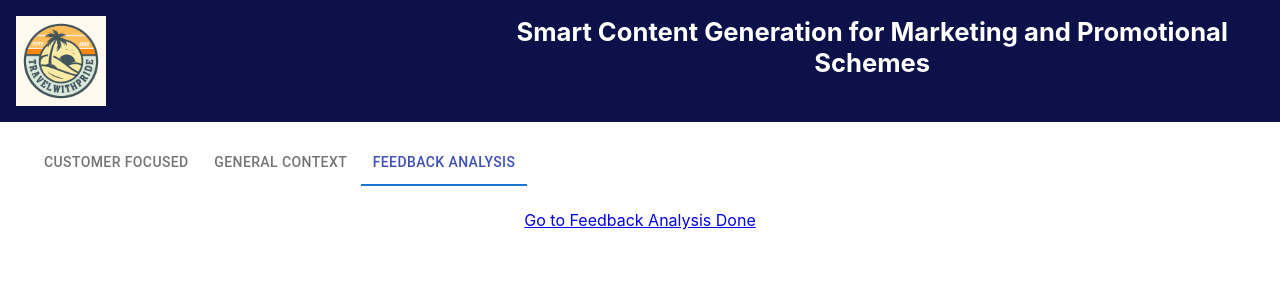
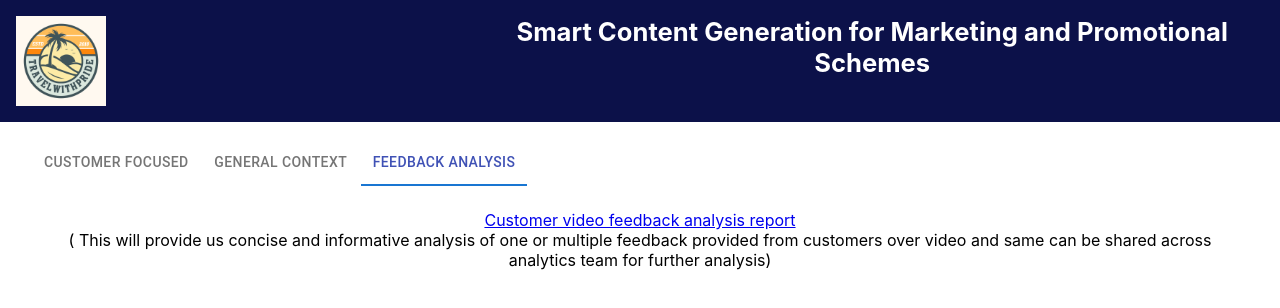
Before and after one commit to gladiatorslogic/SmartContentGenerationReact, a React (Create React App) app: page / in a window 1280 px wide. Both pictures are taken after a click on the tab "FEEDBACK ANALYSIS". Shown: the top 308 px of the page. Built offline with nearby package versions, Linux system fonts and the light colour scheme.

Commit message:
Customer-Feedback

```diff
--- a/src/containers/Analytics.js
+++ b/src/containers/Analytics.js
@@ -55,10 +55,12 @@ const Analytics = () => {
     return (
         <Router>
           <div>
-            <Link to="https://gladiatorslogic.github.io/Customer-Feedback-Video-Analysis">Go to Feedback Analysis Done</Link>
+            <Link to="https://gladiatorslogic.github.io/Customer-Feedback-Video-Analysis" target="_blank">Customer video feedback analysis report</Link>
             <Routes>
               <Route target="_blank" href="https://gladiatorslogic.github.io/Customer-Feedback-Video-Analysis" element={<MyHtmlPage />} />
             </Routes>
+            <br></br>
+            ( This will provide us concise and informative analysis of one or multiple feedback provided from customers over video and same can be shared across analytics team for further analysis)
           </div>
         </Router>
       );
```
